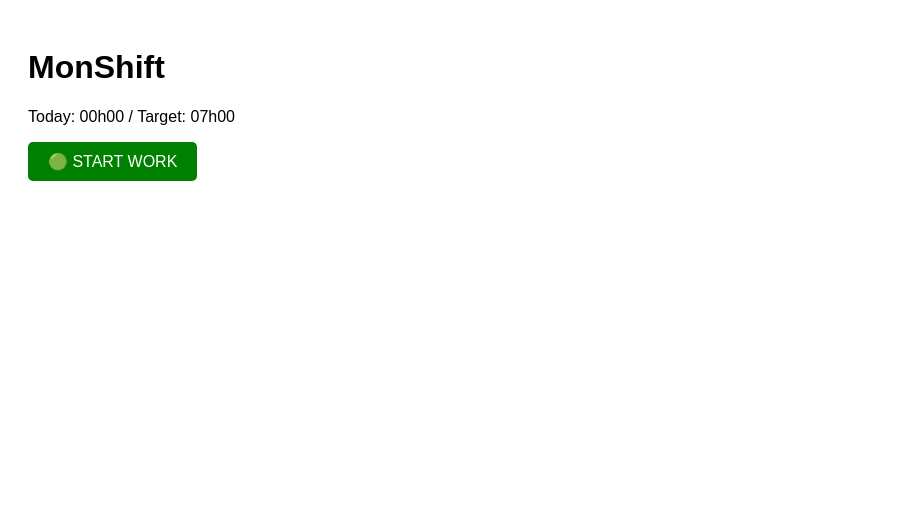
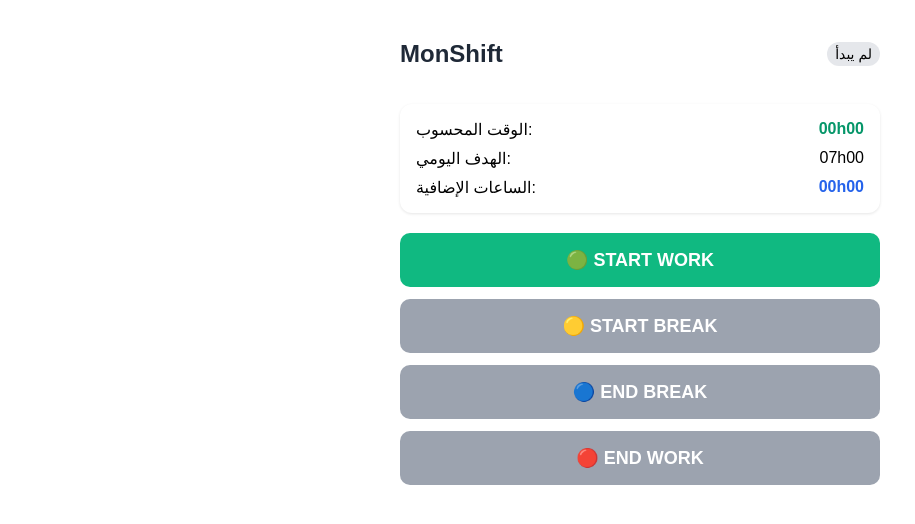
Before and after one commit to NminaN85/Monshift, a Next.js app: page / in a window 1280 px wide. Shown: the top 524 px of the page, without its empty margins (0-915 px from the left). Built offline with nearby package versions, Linux system fonts and the light colour scheme.

Commit message:
Enhance Home component with new layout and styles
Refactor Home component layout and styles for improved UI.

```diff
--- a/src/app/page.tsx
+++ b/src/app/page.tsx
@@ -1,11 +1,109 @@
+"use client";
+
+import { useState } from "react";
+import { calculateWorkDay } from "@/lib/calculations";
+
 export default function Home() {
+  const [status, setStatus] = useState<"NOT_STARTED" | "WORKING" | "ON_BREAK" | "FINISHED">("NOT_STARTED");
+  const [startTime, setStartTime] = useState<string | null>(null);
+  const [breakStart, setBreakStart] = useState<string | null>(null);
+  const [breakEnd, setBreakEnd] = useState<string | null>(null);
+  const [endTime, setEndTime] = useState<string | null>(null);
+
+  const currentTimeStr = () => {
+    const now = new Date();
+    return `${String(now.getHours()).padStart(2, "0")}:${String(now.getMinutes()).padStart(2, "0")}`;
+  };
+
+  const handleStartWork = () => {
+    setStartTime(currentTimeStr());
+    setStatus("WORKING");
+  };
+
+  const handleStartBreak = () => {
+    setBreakStart(currentTimeStr());
+    setStatus("ON_BREAK");
+  };
+
+  const handleEndBreak = () => {
+    setBreakEnd(currentTimeStr());
+    setStatus("WORKING");
+  };
+
+  const handleEndWork = () => {
+    setEndTime(currentTimeStr());
+    setStatus("FINISHED");
+  };
+
+  const result = calculateWorkDay({
+    startTime,
+    endTime,
+    breaks: [{ startTime: breakStart, endTime: breakEnd }],
+    targetDailyHours: 7,
+  });
+
   return (
-    <main style={{ padding: "20px", fontFamily: "sans-serif" }}>
-      <h1>MonShift</h1>
-      <p>Today: 00h00 / Target: 07h00</p>
-      <button style={{ padding: "10px 20px", fontSize: "16px", background: "green", color: "white", border: "none", borderRadius: "5px" }}>
-        🟢 START WORK
-      </button>
+    <main style={{ maxWidth: "480px", margin: "0 auto", padding: "16px", fontFamily: "sans-serif" }}>
+      <header style={{ display: "flex", justifyContent: "space-between", alignItems: "center", marginBottom: "20px" }}>
+        <h1 style={{ fontSize: "24px", fontWeight: "bold", color: "#1f2937" }}>MonShift</h1>
+        <span style={{ fontSize: "14px", background: "#e5e7eb", padding: "4px 8px", borderRadius: "12px" }}>
+          {status === "NOT_STARTED" && "لم يبدأ"}
+          {status === "WORKING" && "قيد العمل"}
+          {status === "ON_BREAK" && "في الاستراحة"}
+          {status === "FINISHED" && "انتهى اليوم"}
+        </span>
+      </header>
+
+      {/* لوحة الإحصائيات السريعة */}
+      <section style={{ background: "white", padding: "16px", borderRadius: "12px", boxShadow: "0 1px 3px rgba(0,0,0,0.1)", marginBottom: "20px" }}>
+        <div style={{ display: "flex", justifyContent: "space-between", marginBottom: "10px" }}>
+          <span>الوقت المحسوب:</span>
+          <strong style={{ color: "#059669" }}>{result.formattedNet}</strong>
+        </div>
+        <div style={{ display: "flex", justifyContent: "space-between", marginBottom: "10px" }}>
+          <span>الهدف اليومي:</span>
+          <span>07h00</span>
+        </div>
+        <div style={{ display: "flex", justifyContent: "space-between" }}>
+          <span>الساعات الإضافية:</span>
+          <strong style={{ color: "#2563eb" }}>{result.formattedOvertime}</strong>
+        </div>
+      </section>
+
+      {/* الأزرار الذكية التفاعلية */}
+      <div style={{ display: "flex", flexDirection: "column", gap: "12px" }}>
+        <button
+          onClick={handleStartWork}
+          disabled={status !== "NOT_STARTED"}
+          style={{ padding: "16px", fontSize: "18px", fontWeight: "bold", background: status === "NOT_STARTED" ? "#10b981" : "#9ca3af", color: "white", border: "none", borderRadius: "10px", cursor: status === "NOT_STARTED" ? "pointer" : "not-allowed" }}
+        >
+          🟢 START WORK
+        </button>
+
+        <button
+          onClick={handleStartBreak}
+          disabled={status !== "WORKING"}
+          style={{ padding: "16px", fontSize: "18px", fontWeight: "bold", background: status === "WORKING" ? "#f59e0b" : "#9ca3af", color: "white", border: "none", borderRadius: "10px", cursor: status === "WORKING" ? "pointer" : "not-allowed" }}
+        >
+          🟡 START BREAK
+        </button>
+
+        <button
+          onClick={handleEndBreak}
+          disabled={status !== "ON_BREAK"}
+          style={{ padding: "16px", fontSize: "18px", fontWeight: "bold", background: status === "ON_BREAK" ? "#3b82f6" : "#9ca3af", color: "white", border: "none", borderRadius: "10px", cursor: status === "ON_BREAK" ? "pointer" : "not-allowed" }}
+        >
+          🔵 END BREAK
+        </button>
+
+        <button
+          onClick={handleEndWork}
+          disabled={status !== "WORKING"}
+          style={{ padding: "16px", fontSize: "18px", fontWeight: "bold", background: status === "WORKING" ? "#ef4444" : "#9ca3af", color: "white", border: "none", borderRadius: "10px", cursor: status === "WORKING" ? "pointer" : "not-allowed" }}
+        >
+          🔴 END WORK
+        </button>
+      </div>
     </main>
   );
 }
```
